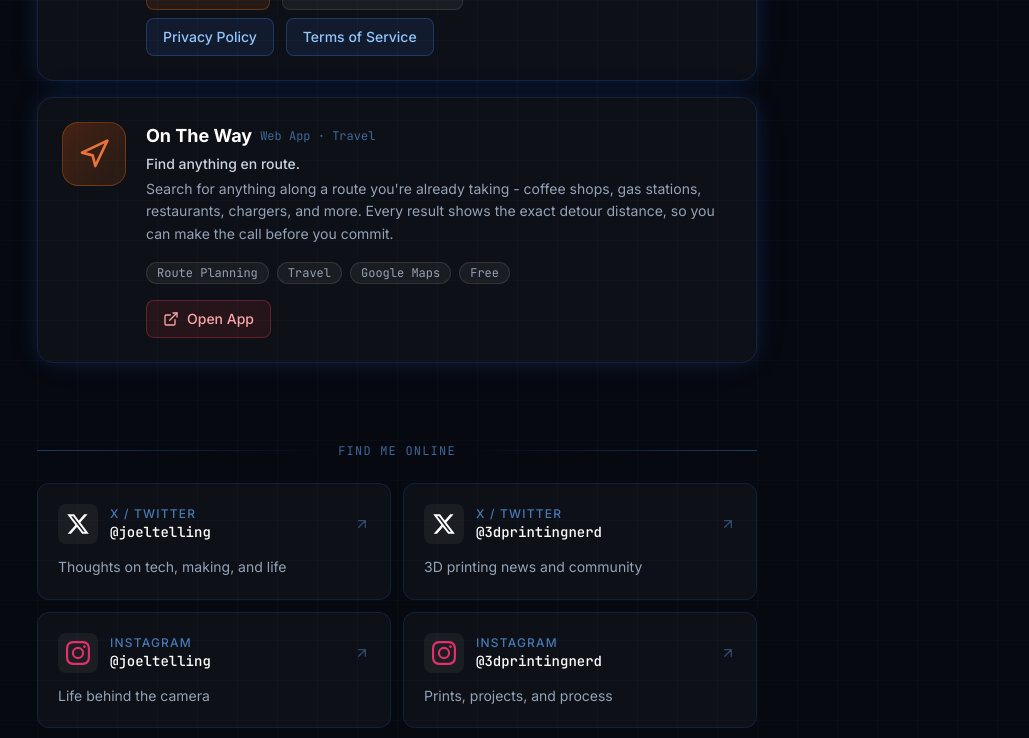
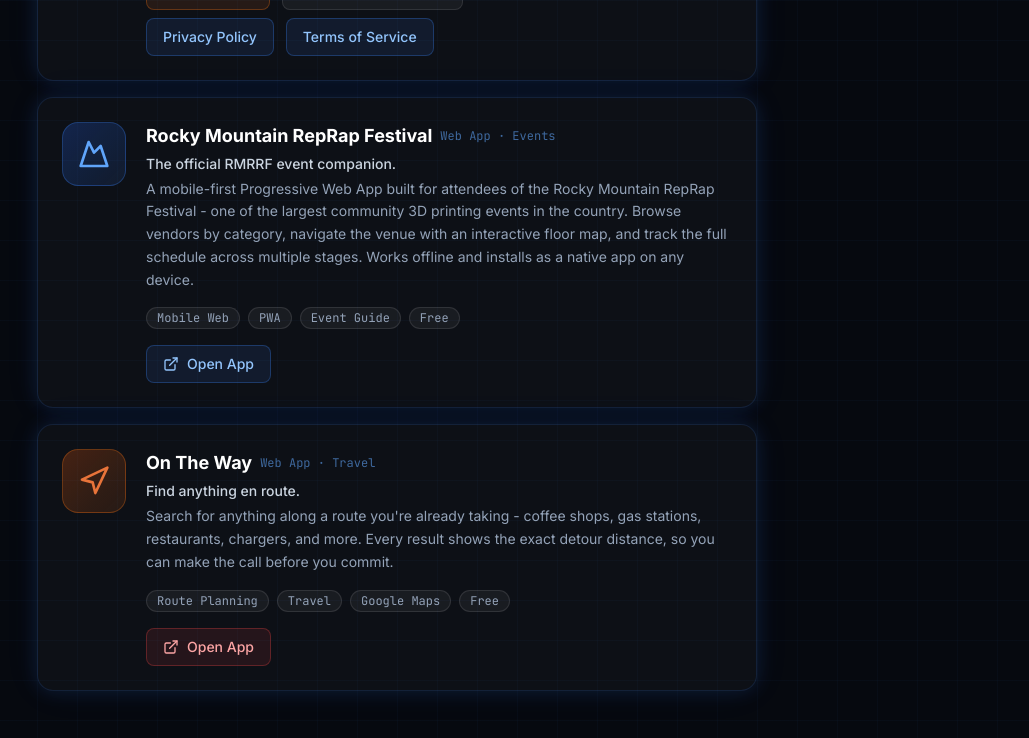
Before and after one commit to joeltelling/joeltelling-website, a Next.js app: page / in a window 1280 px wide. Shown: the part 1480-2218 px from the top of the page, without its empty margins (243-1272 px from the left). Built offline with nearby package versions, Linux system fonts and the light colour scheme.

Commit message:
Add Rocky Mountain RepRap Festival project card
Co-Authored-By: Claude Sonnet 4.6 <noreply@anthropic.com>

```diff
--- a/app/page.tsx
+++ b/app/page.tsx
@@ -164,6 +164,28 @@ const projects: AppProject[] = [
       { label: "Privacy Policy", href: "/orangebanana/privacy" },
       { label: "Terms of Service", href: "/orangebanana/tos" },
     ],
+  },
+  {
+    name: "Rocky Mountain RepRap Festival",
+    tagline: "The official RMRRF event companion.",
+    description:
+      "A mobile-first Progressive Web App built for attendees of the Rocky Mountain RepRap Festival - one of the largest community 3D printing events in the country. Browse vendors by category, navigate the venue with an interactive floor map, and track the full schedule across multiple stages. Works offline and installs as a native app on any device.",
+    category: "Web App · Events",
+    icon: (
+      <div className="flex h-16 w-16 shrink-0 items-center justify-center rounded-2xl border border-blue-500/30 bg-gradient-to-br from-blue-600/25 to-blue-500/10">
+        <svg viewBox="0 0 24 24" fill="none" stroke="#60a5fa" strokeWidth="2" strokeLinecap="round" strokeLinejoin="round" className="w-8 h-8" aria-hidden="true">
+          <path d="m8 3 4 8 5-5 5 15H2L8 3z" />
+        </svg>
+      </div>
+    ),
+    platforms: [
+      {
+        label: "Open App",
+        url: "https://rmrrf.joeltelling.com",
+        available: true,
+      },
+    ],
+    tags: ["Mobile Web", "PWA", "Event Guide", "Free"],
   },
   {
     name: "On The Way",
```
